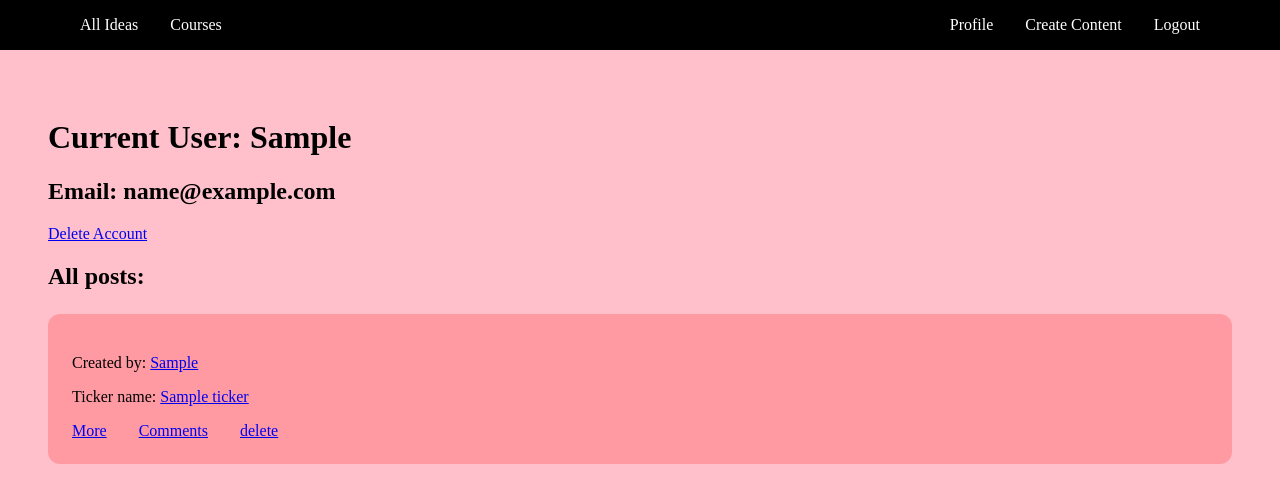
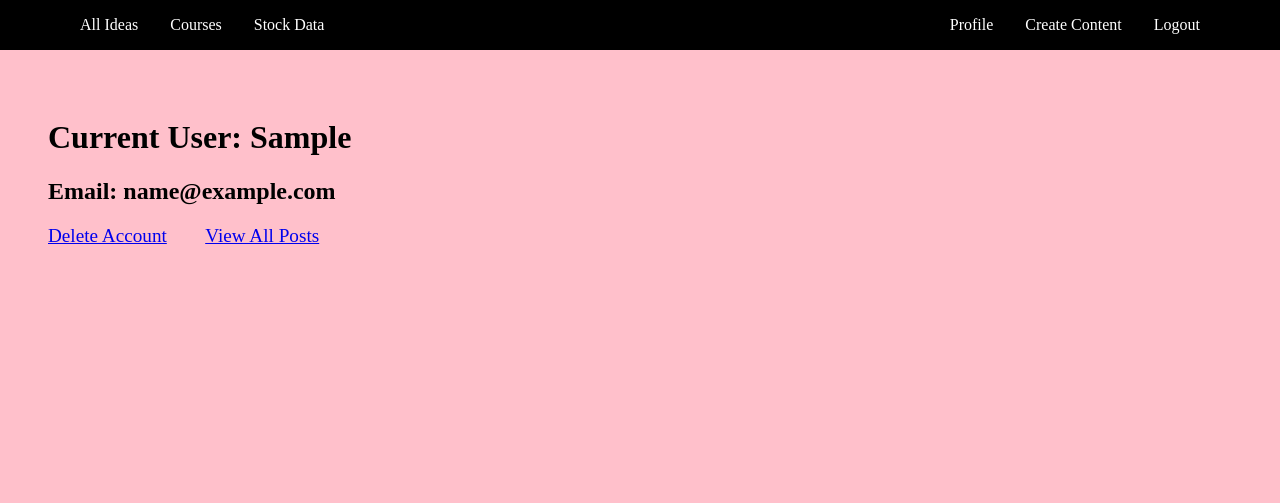
Before and after one commit to darinvi/StocksInfoApp, a Django app: page /profile/ in a window 1280 px wide. Shown: the top 503 px of the page. Run offline with Django 5.2, Linux system fonts and the light colour scheme; a user stored in the database is signed in; tables that the repository leaves empty hold one stand-in row (values such as "Sample post").

Commit message:
wip user detials will show both ideas and courses

```diff
--- a/stocks/static/css/components.css
+++ b/stocks/static/css/components.css
@@ -46,3 +46,9 @@ html {
 body {
     margin: 0;
 }
+
+.profile-links {
+    display: flex;
+    gap: 2em;
+    font-size: 1.2em;
+}
--- a/stocks/templates/components/course_component.html
+++ b/stocks/templates/components/course_component.html
@@ -10,7 +10,7 @@
             <a href="#">Course Resources at {{ obj.resources }}</a>
         </div>
     </div>
-    <h1>Created by: {{ obj.author.profile.first_name }}</h1>
+    <h1>Created by: <a href="{% url 'user_details' user_pk=obj.author.pk %}">{{ obj.author.profile.first_name }}</a></h1>
     <h2>Price: ${{ obj.price }}</h2>
     {% if request.user.pk == obj.author.pk %}
     <a href="{% url 'delete_course' course_id=obj.pk %}">delete</a>
--- a/stocks/templates/index.html
+++ b/stocks/templates/index.html
@@ -14,6 +14,7 @@
         <div class="navbar-left">
             <li><a href="{% url 'list_strategies' %}">All Ideas</a></li>
             <li><a href="{% url 'list_courses' %}">Courses</a></li>
+            <li><a href="#">Stock Data</a></li>
         </div>
         <ul class="navbar-right">
             {% if not request.user.is_authenticated %}
--- a/stocks/templates/lists/user_details.html
+++ b/stocks/templates/lists/user_details.html
@@ -10,4 +10,5 @@
 {% include 'components/list_component.html' %}
 
 {% endfor %}
+
 {% endblock %}
--- a/stocks/templates/profile.html
+++ b/stocks/templates/profile.html
@@ -1,17 +1,12 @@
 {% extends 'index.html' %}
+
 
 {% block page_content %}
 
 <h1>Current User: {{ request.user.profile.first_name }}</h1>
 <h2>Email: {{ request.user }}</h2>
-<a href="{% url 'delete_account' %}">Delete Account</a>
-
-{% if object_list|length == 0 %}
-    <h1>No Posts Yet</h1>
-{% else %}
-<h2>All posts:</h2>
-{% for obj in object_list %}
-    {% include 'components/list_component.html' %}
-{% endfor %}
-{% endif %}
+<div class="profile-links">
+    <a href="{% url 'delete_account' %}">Delete Account</a>
+    <a href="{% url 'user_details' user_pk=request.user.pk %}">View All Posts</a>
+</div>
 {% endblock %}
```
